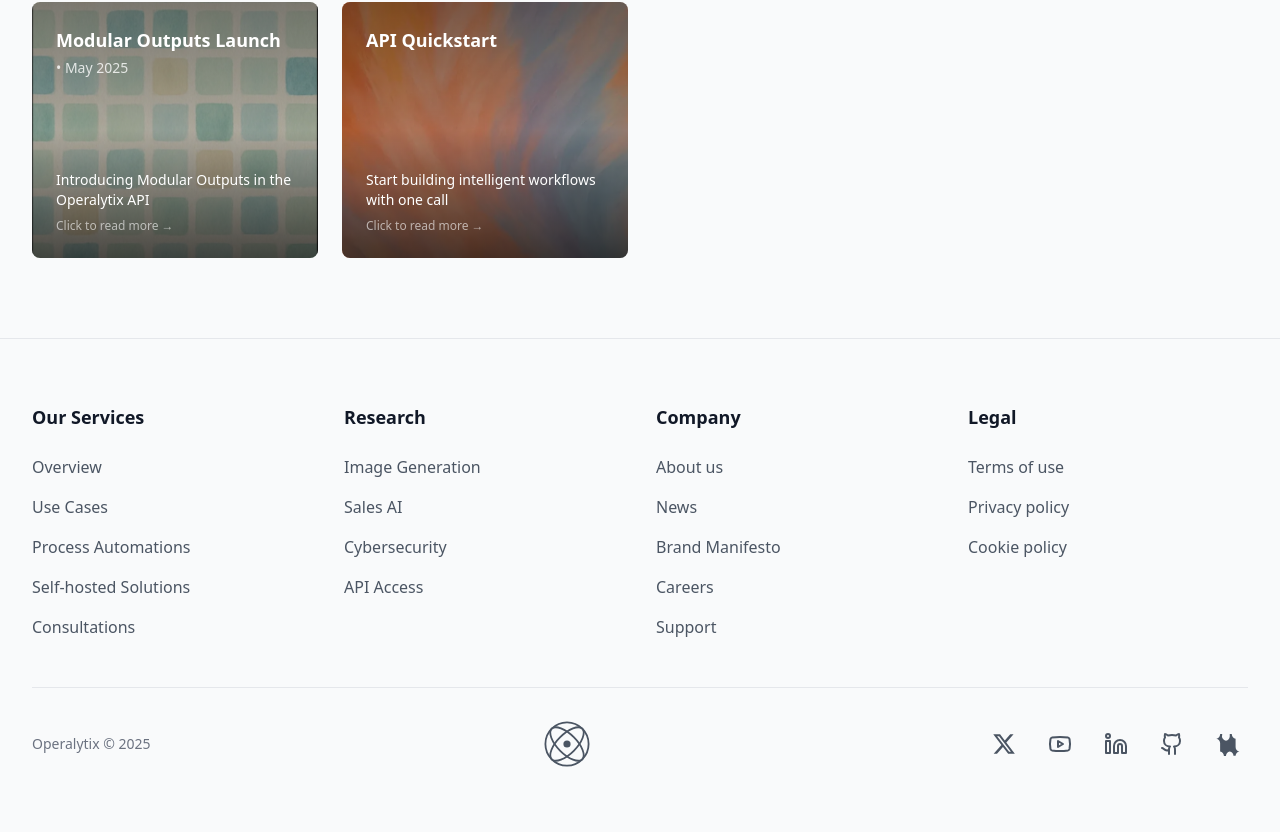
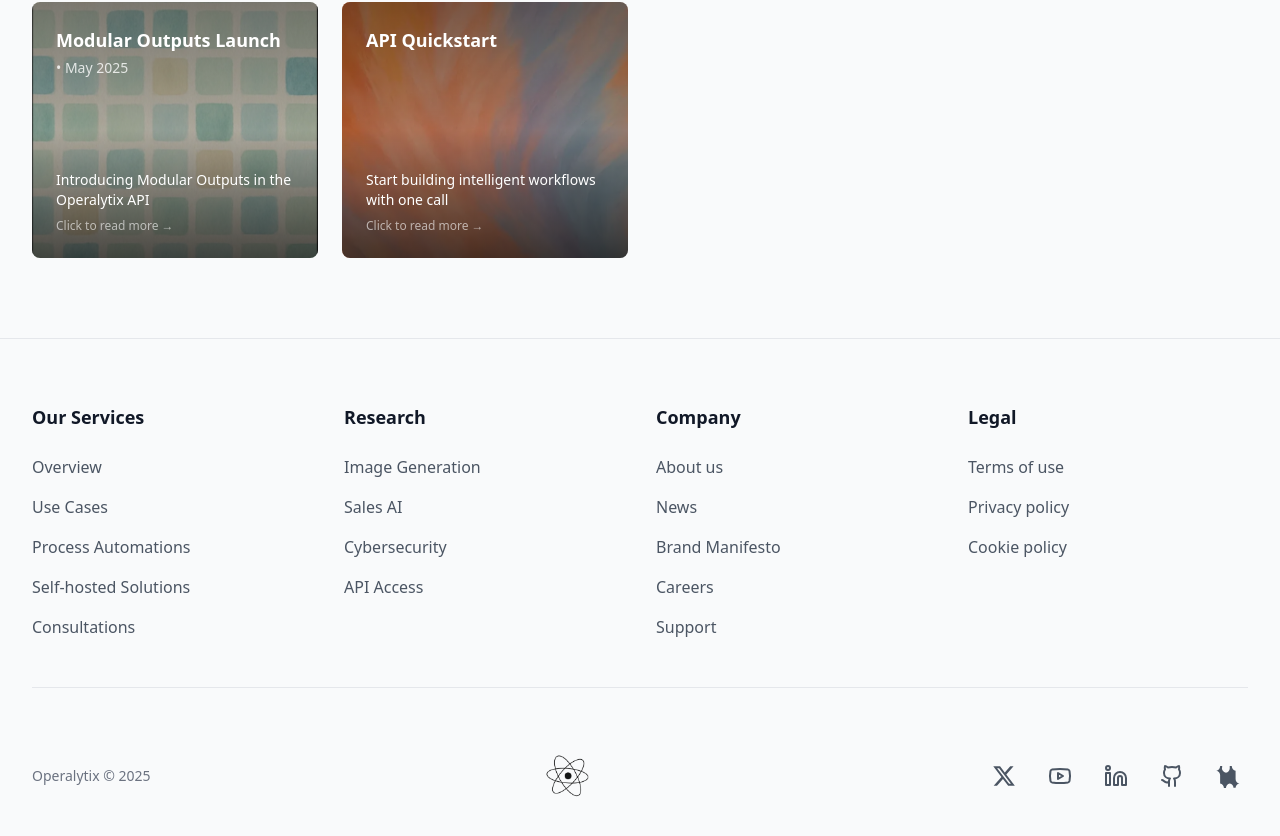
Before and after one commit to xgaming6285/Operalityx, a React (Vite) app in the folder frontend/: page / in a window 1280 px wide. Shown: the part 3972-4808 px from the top of the page. Built offline with nearby package versions, Linux system fonts and the light colour scheme.

Commit message:
Update footer svg with a real logo-icon

```diff
--- a/frontend/src/components/Footer.tsx
+++ b/frontend/src/components/Footer.tsx
@@ -61,49 +61,12 @@ const Footer = () => {
 
                     {/* Center Logo */}
                     <div className="flex justify-center order-1 lg:order-2">
-                        <div className="w-10 h-10 sm:w-12 sm:h-12">
-                            <svg
-                                viewBox="0 0 40 40"
-                                className="w-full h-full text-gray-600"
-                                fill="none"
-                                xmlns="http://www.w3.org/2000/svg"
-                            >
-                                {/* Atomic symbol representation */}
-                                <circle
-                                    cx="20"
-                                    cy="20"
-                                    r="18"
-                                    stroke="currentColor"
-                                    strokeWidth="1.5"
-                                    fill="none"
-                                />
-                                <ellipse
-                                    cx="20"
-                                    cy="20"
-                                    rx="18"
-                                    ry="8"
-                                    stroke="currentColor"
-                                    strokeWidth="1.5"
-                                    fill="none"
-                                    transform="rotate(45 20 20)"
-                                />
-                                <ellipse
-                                    cx="20"
-                                    cy="20"
-                                    rx="18"
-                                    ry="8"
-                                    stroke="currentColor"
-                                    strokeWidth="1.5"
-                                    fill="none"
-                                    transform="rotate(-45 20 20)"
-                                />
-                                <circle
-                                    cx="20"
-                                    cy="20"
-                                    r="3"
-                                    fill="currentColor"
-                                />
-                            </svg>
+                        <div className="w-20 h-20 sm:w-24 sm:h-24 lg:w-28 lg:h-28">
+                            <img
+                                src="/images/logo-icon.png"
+                                alt="Operalytix Logo"
+                                className="w-full h-full object-contain"
+                            />
                         </div>
                     </div>
 
```
Also changed, not shown: frontend/public/images/logo-icon.png (added).
